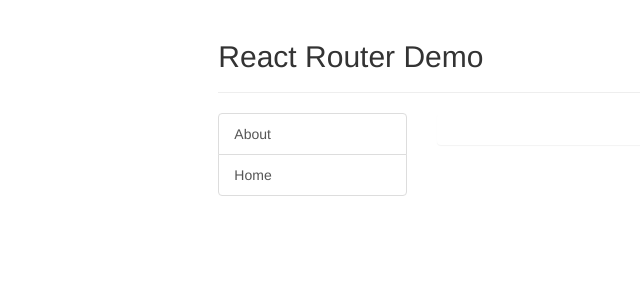
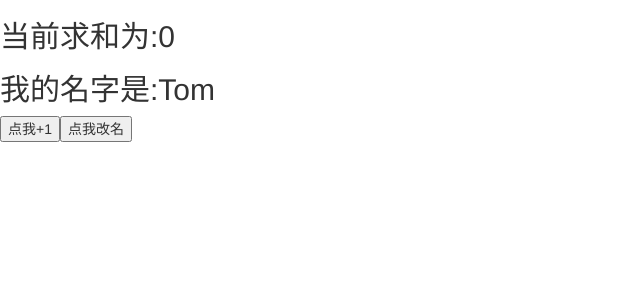
Before and after one commit to senliontec/react_extension, a React (Create React App) app: page / in a window 1280 px wide. Shown: the top 300 px of the page, without its empty margins (0-640 px from the left). Built offline with nearby package versions, Linux system fonts and the light colour scheme.

Commit message:
函数式子组件

```diff
--- a/src/App.js
+++ b/src/App.js
@@ -1,5 +1,5 @@
 import React, { Component } from 'react'
-import Demo from './components/2_lazyLoad'
+import Demo from './components/3_hooks'
 
 export default class App extends Component {
     render() {
--- /dev/null
+++ b/src/components/3_hooks/index.jsx
@@ -0,0 +1,56 @@
+import React, { Component } from 'react'
+
+// 类式组件
+/* class Demo extends Component {
+    state = { count: 0 }
+
+    add = () => {
+        this.setState((state, props) => {
+            return { count: state.count + 1 }
+        })
+    }
+
+
+
+    render() {
+        return (
+            <div>
+                <h2>当前求和为:{this.state.count}</h2>
+                <button onClick={this.add}> 点我+1</button>
+            </div>
+        )
+    }
+} */
+
+// 执行了n+1次
+function Demo() {
+
+    // React底层做了处理，不会因为再次调用导致重新初始化
+    const [count, setCount] = React.useState(0);
+    const [usrname, setName] = React.useState('Tom');
+
+    // 加回调函数
+    function add() {
+        //  setCount(count + 1) // 第一种写法
+        setCount((count) => {
+            return count + 1
+        })
+    }
+
+    function changeName() {
+        setName((usrname) => {
+            return usrname = "jack"
+        })
+    }
+
+    return (
+        <div>
+            <h2>当前求和为:{count}</h2>
+            <h2>我的名字是:{usrname}</h2>
+            <button onClick={add}> 点我+1</button>
+            <button onClick={changeName}>点我改名</button>
+        </div>
+    )
+}
+
+export default Demo
```
